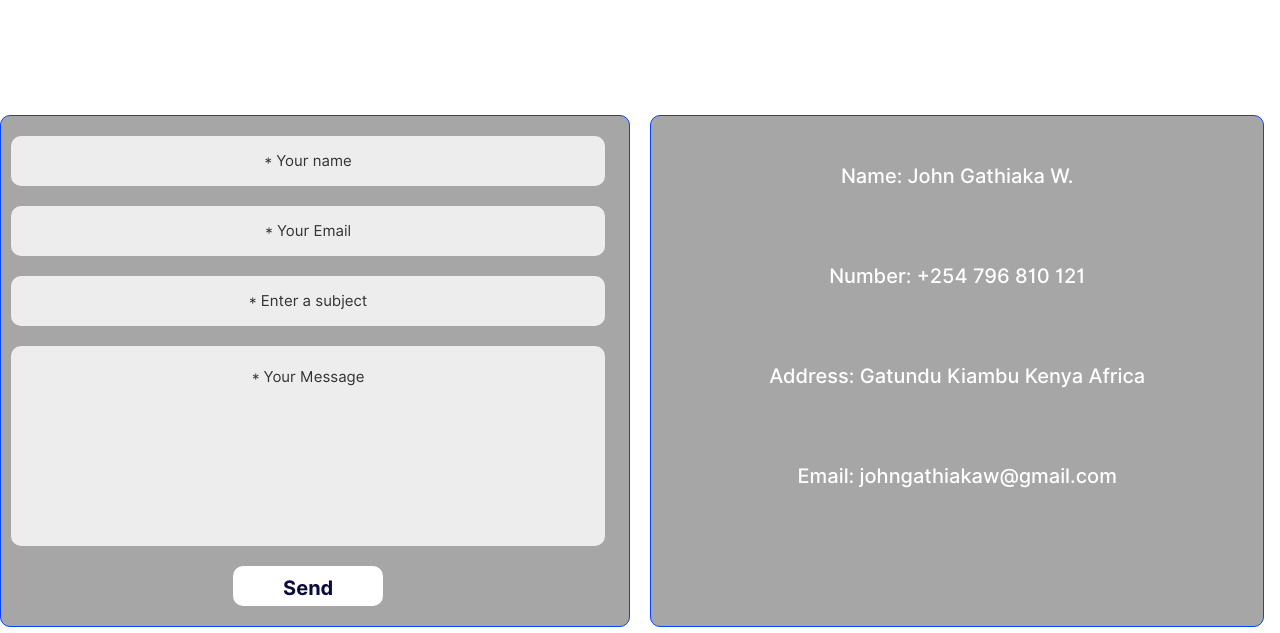
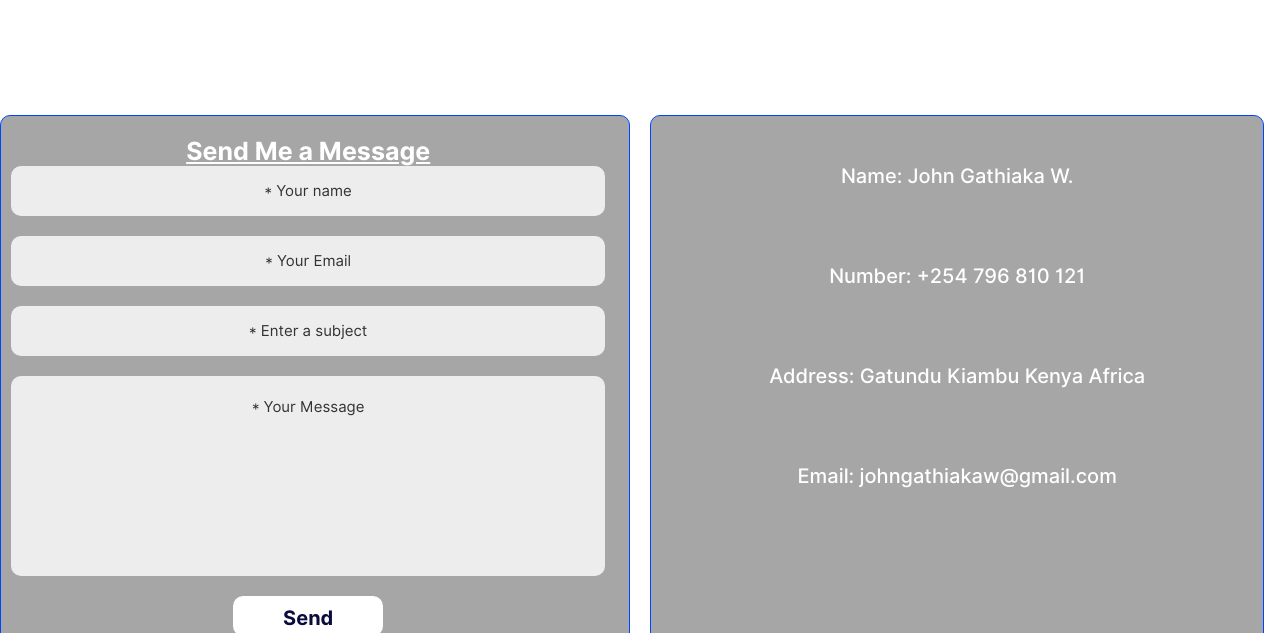
Before and after one commit to Gathiaka-wiz/Portfolio, a plain HTML site: page index.html in a window 1280 px wide. Shown: the part 2308-2941 px from the top of the page. Drawn offline with Linux system fonts and the light colour scheme.

Commit message:
Update index.html

```diff
--- a/index.html
+++ b/index.html
@@ -122,7 +122,7 @@
         <div class="top">
             <div class="left section">
                 <form  id="smsForm">
-                    <!-- <h1>Send Me a Message</h1> -->
+                    <h1>Send Me a Message</h1>
                     <input type="text" id="Name" name="Name" required placeholder="* Your name">
                     <input type="email" id="Email" name="Email" required placeholder="* Your Email">
                     <input type="text" id="Subject" name="Subject" required placeholder="* Enter a subject">
```
